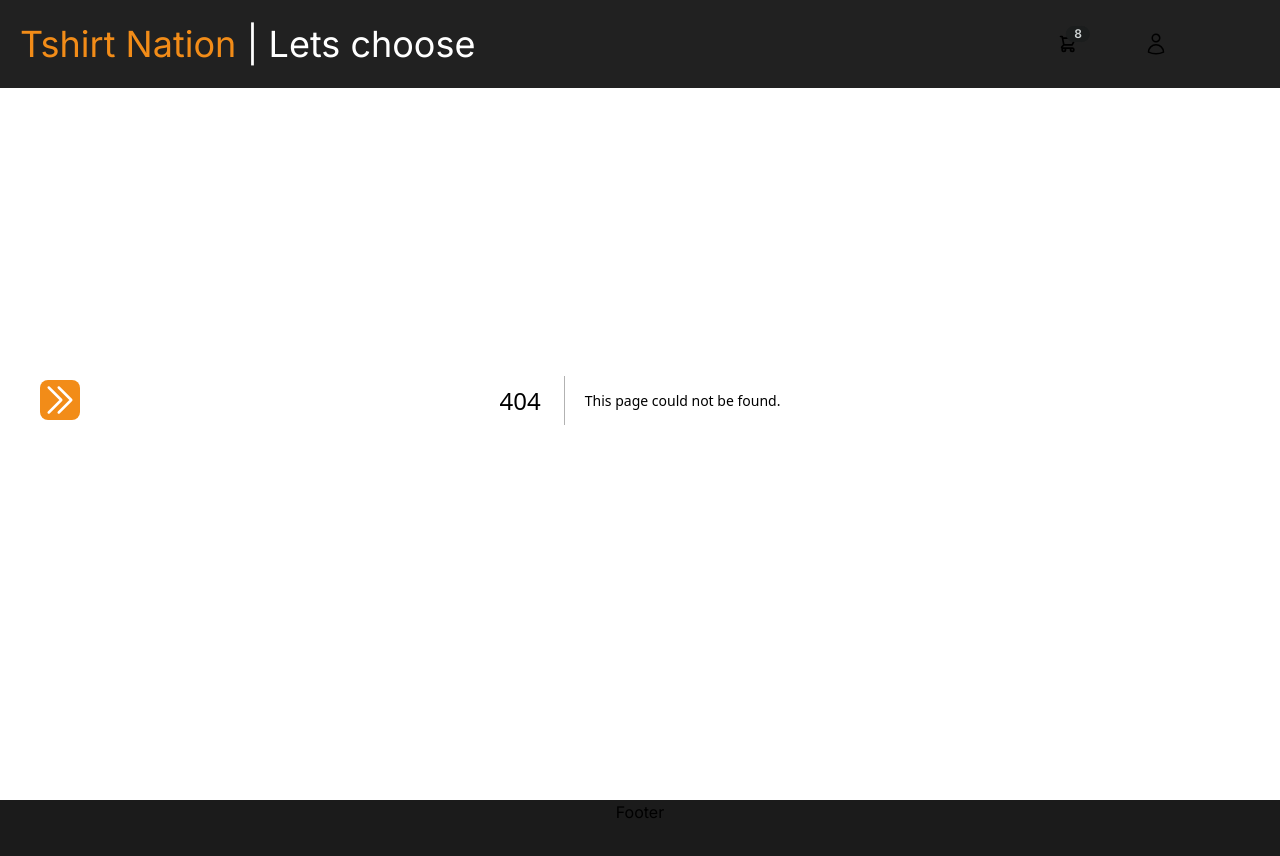
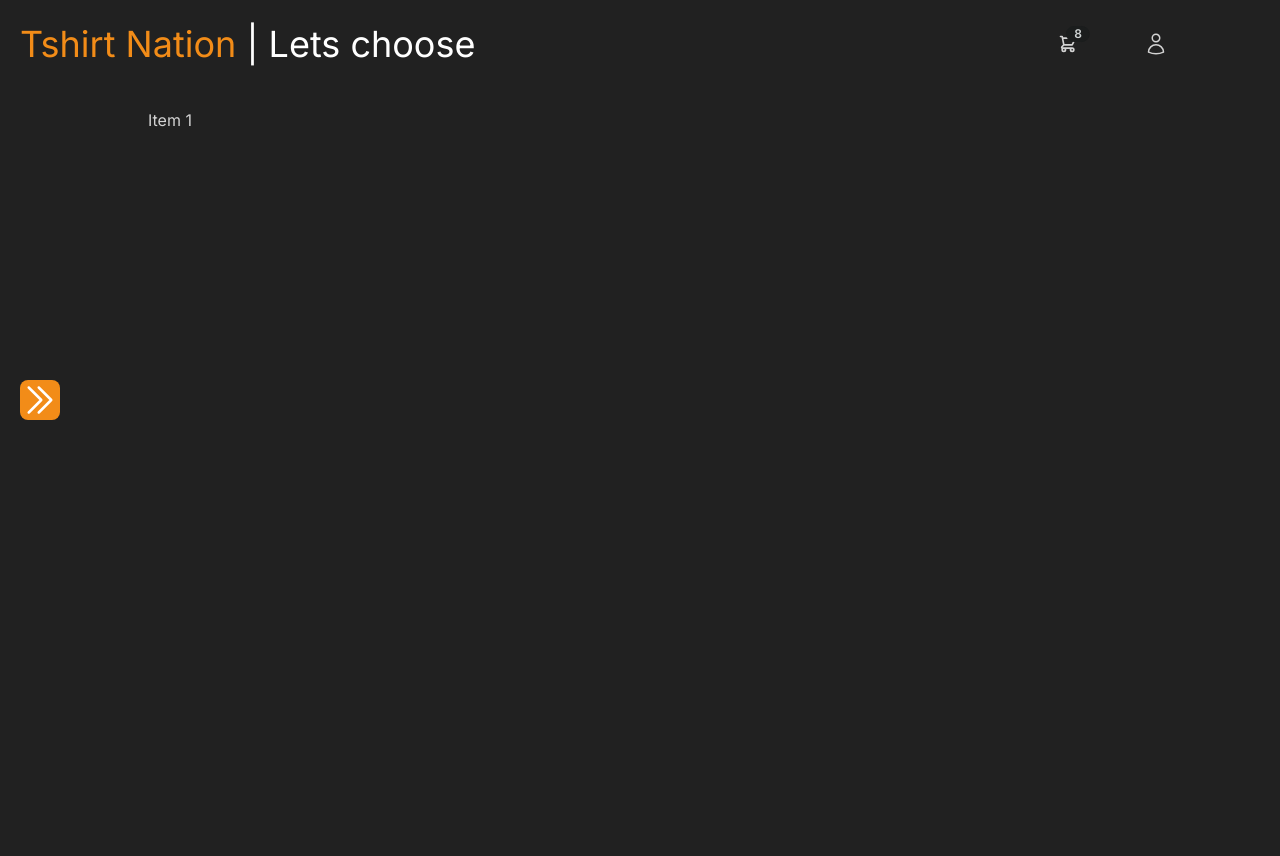
Before and after one commit to stocke777/ecommerce-2, a Next.js app: page /1 in a window 1280 px wide. Before the commit this address had no page. Shown: the top 856 px of the page. After the commit the page ends 800 px from the top, so only its background shows below. Built offline with nearby package versions, Linux system fonts and the light colour scheme.

Commit message:
layout styling fix

```diff
--- /dev/null
+++ b/app/[id]/page.tsx
@@ -0,0 +1,13 @@
+import React from "react";
+
+type Props = {
+	params: {
+		id: string;
+	};
+};
+
+const page = ({ params }: Props) => {
+	return <div className="ml-15">Item {params.id}</div>;
+};
+
+export default page;
--- a/app/components/Carousel/Carousel.tsx
+++ b/app/components/Carousel/Carousel.tsx
@@ -158,7 +158,7 @@ const Carousel = () => {
   }, []);
 
   return (
-    <div className="carousel my-12 mx-auto w-[80%] h-[370px]">
+    <div className="carousel my-12 mx-auto w-[80%] h-[320px]">
       <div className="relative overflow-hidden">
         <div className="flex justify-between absolute top left w-full h-[370px]">
           <button
--- a/app/components/Navbar/Navbar.tsx
+++ b/app/components/Navbar/Navbar.tsx
@@ -4,7 +4,7 @@ type Props = {};
 
 const Navbar = (props: Props) => {
 	return (
-		<div className='navbar bg-base-100 absolute p-5'>
+		<div className='navbar bg-base-100 p-5'>
 			<div className='flex-1 pl-30'>
 				<h1 className=' normal-case text-4xl text-primary '>Tshirt Nation <span className="text-white">| Lets choose</span></h1>
 			</div>
--- a/app/components/Sidebar/Sidebar.tsx
+++ b/app/components/Sidebar/Sidebar.tsx
@@ -4,7 +4,7 @@ type Props = {};
 
 const Sidebar = (props: Props) => {
 	return (
-		<div className='drawer fixed z-10'>
+		<div className='drawer fixed'>
 			<input
 				id='my-drawer'
 				type='checkbox'
@@ -15,7 +15,7 @@ const Sidebar = (props: Props) => {
 					htmlFor='my-drawer'
 					className='w-max h-screen flex justify-center align-middle flex-col cursor-pointer transition-colors ease-in-out fixed group'
 				>
-					<div className="ml-10 group-hover:bg-primary rounded-lg">
+					<div className="ml-5 group-hover:bg-primary rounded-lg">
 					<svg
 						xmlns='http://www.w3.org/2000/svg'
 						fill='none'
--- a/app/layout.tsx
+++ b/app/layout.tsx
@@ -20,9 +20,10 @@ export default function RootLayout({
       <body className={`${inter.className}`}>
         <Sidebar />
         <Navbar />
-
+        <div className="w-[80%] mx-auto p-5">
         {children}
-        <Footer />
+        </div>
+        {/* <Footer /> */}
         </body>
     </html>
   )
```
